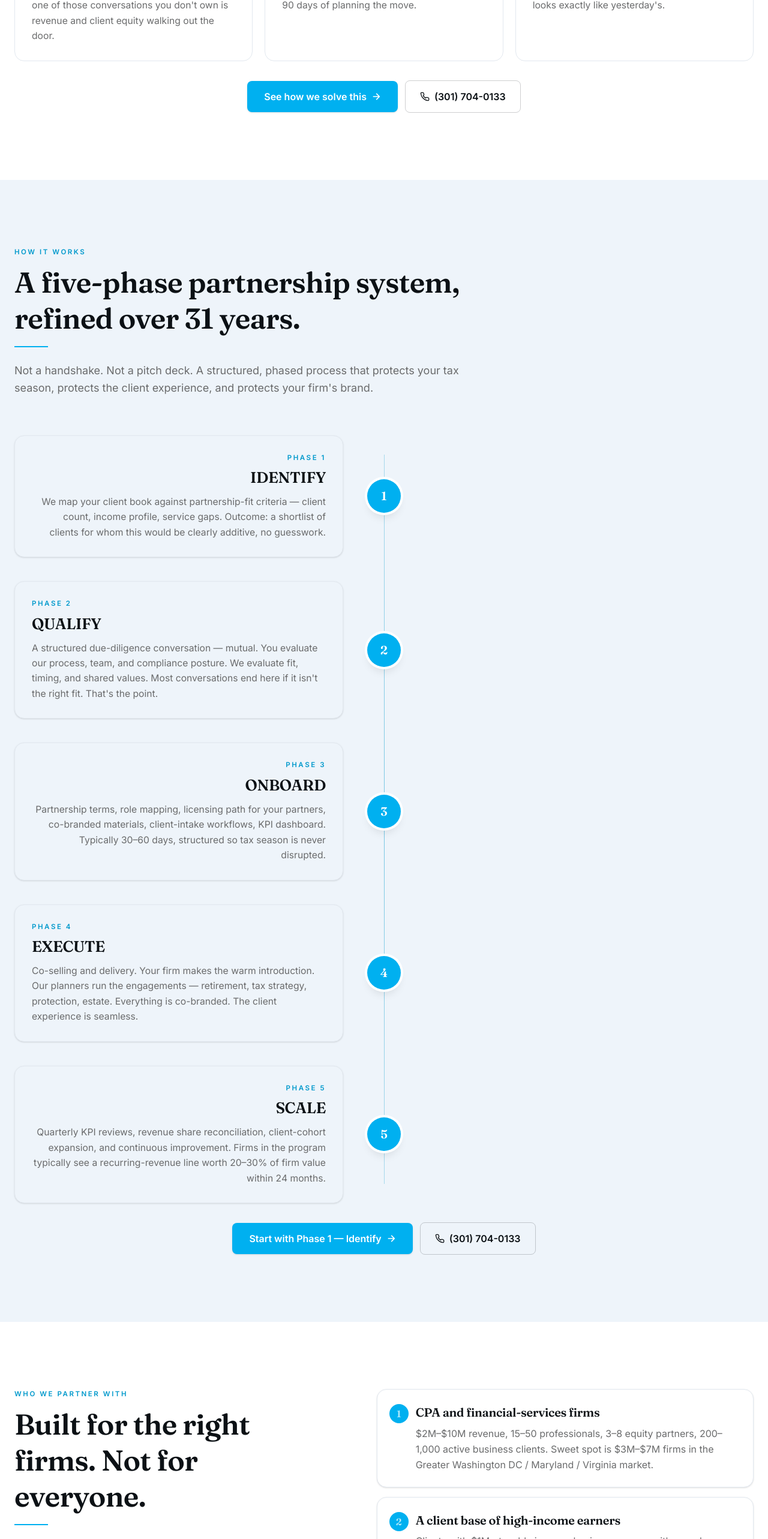
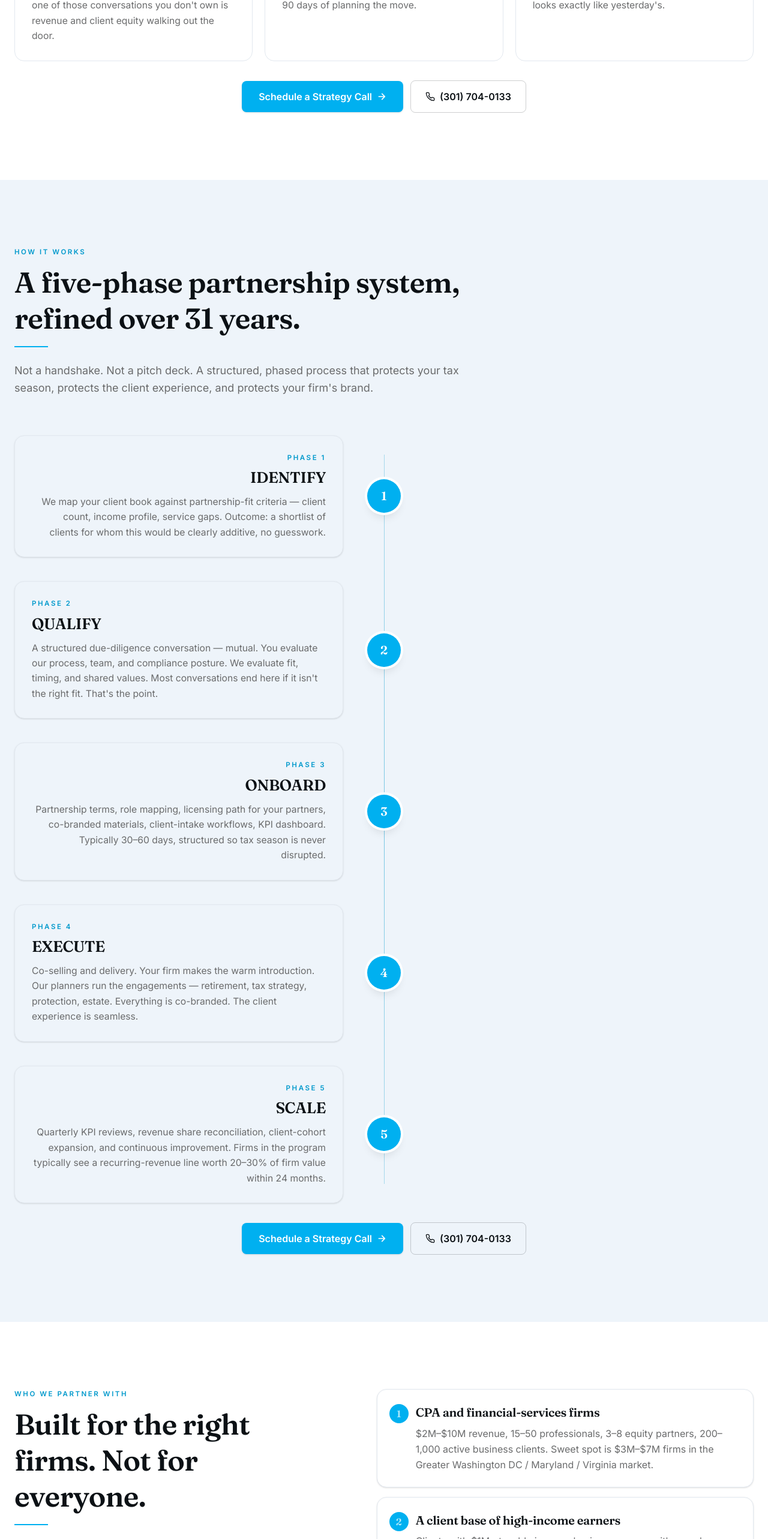
Before and after one commit to Landing-Pages-Websites/wealthshield-landing, a Next.js app: page / in a window 1280 px wide. Shown: the part 2280-4846 px from the top of the page at 60% size. Built offline with nearby package versions, Linux system fonts and the light colour scheme.

Commit message:
fix: standardise all CTA labels to 'Schedule a Strategy Call'

```diff
--- a/src/components/sections/AuthoritySection.tsx
+++ b/src/components/sections/AuthoritySection.tsx
@@ -48,7 +48,7 @@ export function AuthoritySection() {
         </div>
 
         <Reveal>
-          <PrimaryCTA label="See if my firm fits" />
+          <PrimaryCTA label="Schedule a Strategy Call" />
         </Reveal>
       </div>
     </section>
--- a/src/components/sections/PainSection.tsx
+++ b/src/components/sections/PainSection.tsx
@@ -47,7 +47,7 @@ export function PainSection() {
         </div>
 
         <Reveal>
-          <PrimaryCTA variant="default" label="See how we solve this" />
+          <PrimaryCTA variant="default" label="Schedule a Strategy Call" />
         </Reveal>
       </div>
     </section>
--- a/src/components/sections/ProcessSection.tsx
+++ b/src/components/sections/ProcessSection.tsx
@@ -107,7 +107,7 @@ export function ProcessSection() {
         </div>
 
         <Reveal>
-          <PrimaryCTA label="Start with Phase 1 — Identify" />
+          <PrimaryCTA label="Schedule a Strategy Call" />
         </Reveal>
       </div>
     </section>
--- a/src/components/sections/ServicesSection.tsx
+++ b/src/components/sections/ServicesSection.tsx
@@ -121,7 +121,7 @@ export function ServicesSection() {
 
                   <PrimaryCTA
                     variant={dark ? "onDark" : "default"}
-                    label="Request the partnership brief"
+                    label="Schedule a Strategy Call"
                     align="start"
                     className="mt-8"
                   />
--- a/src/components/sections/TeamSection.tsx
+++ b/src/components/sections/TeamSection.tsx
@@ -63,7 +63,7 @@ export function TeamSection() {
         </div>
 
         <Reveal>
-          <PrimaryCTA variant="default" label="Meet the team on a strategy call" />
+          <PrimaryCTA variant="default" label="Schedule a Strategy Call" />
         </Reveal>
       </div>
     </section>
```
